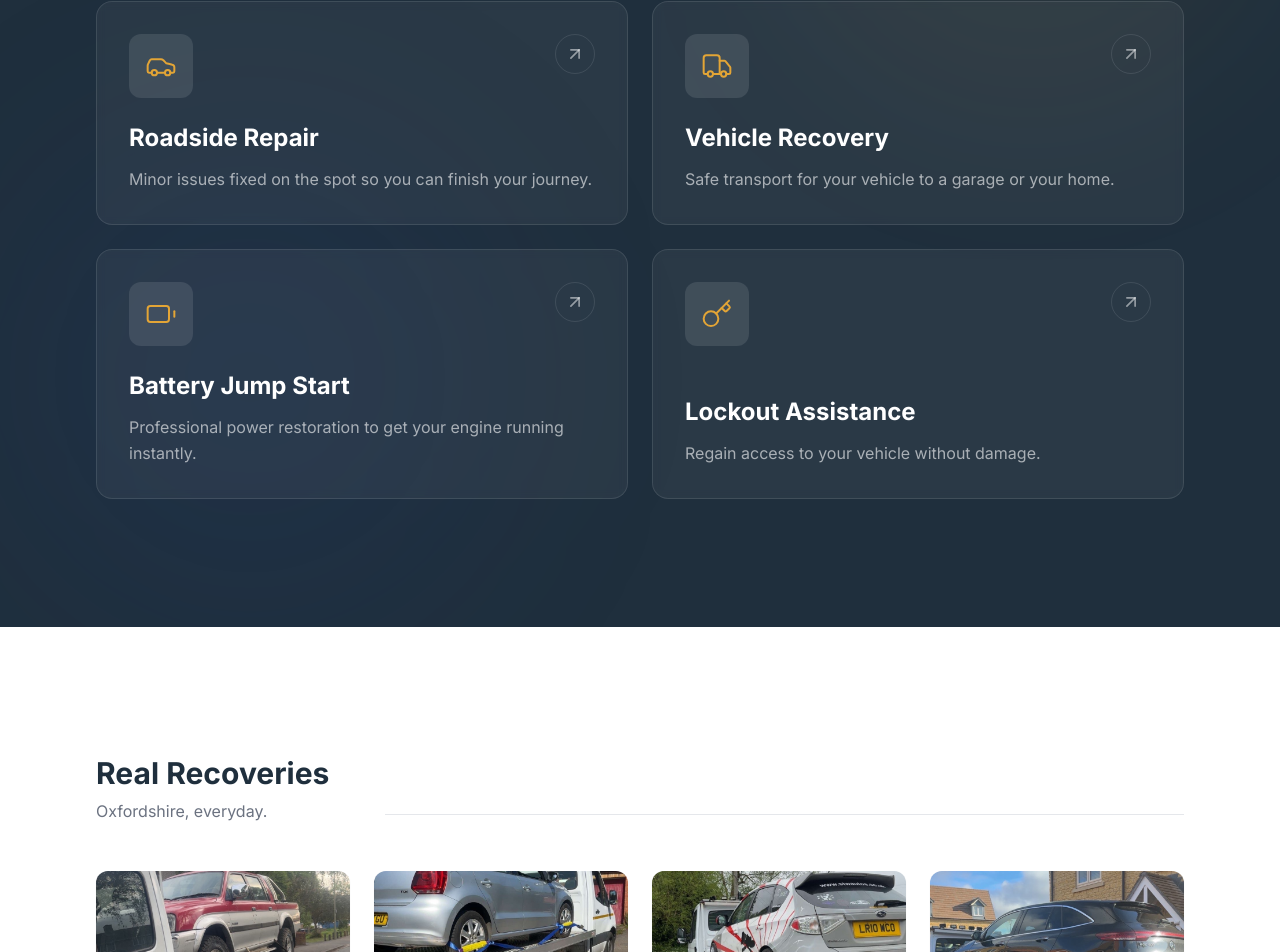
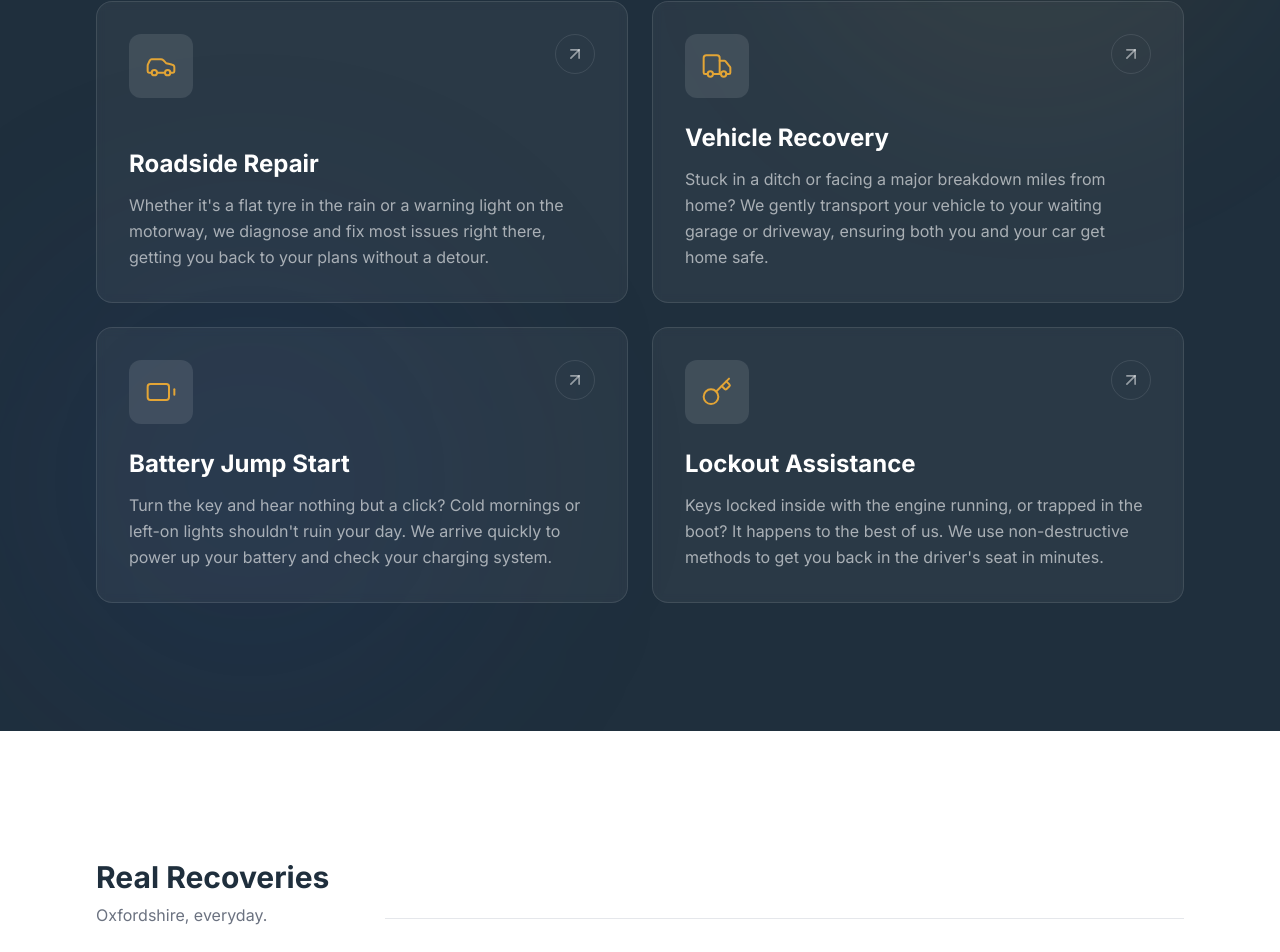
Before and after one commit to Godwinofd/oxfordo365recovery-website, a React (Vite) app: page / in a window 1280 px wide. Shown: the part 2578-3530 px from the top of the page. Built offline with nearby package versions, Linux system fonts and the light colour scheme.

Commit message:
docs: improve service descriptions in ServicesSection

```diff
--- a/components/ServicesSection.tsx
+++ b/components/ServicesSection.tsx
@@ -9,25 +9,25 @@ const ServicesSection: React.FC = () => {
     {
       id: 'breakdown',
       title: 'Roadside Repair',
-      description: 'Minor issues fixed on the spot so you can finish your journey.',
+      description: "Whether it's a flat tyre in the rain or a warning light on the motorway, we diagnose and fix most issues right there, getting you back to your plans without a detour.",
       icon: Car
     },
     {
       id: 'recovery',
       title: 'Vehicle Recovery',
-      description: 'Safe transport for your vehicle to a garage or your home.',
+      description: 'Stuck in a ditch or facing a major breakdown miles from home? We gently transport your vehicle to your waiting garage or driveway, ensuring both you and your car get home safe.',
       icon: Truck
     },
     {
       id: 'battery',
       title: 'Battery Jump Start',
-      description: 'Professional power restoration to get your engine running instantly.',
+      description: "Turn the key and hear nothing but a click? Cold mornings or left-on lights shouldn't ruin your day. We arrive quickly to power up your battery and check your charging system.",
       icon: Battery
     },
     {
       id: 'access',
       title: 'Lockout Assistance',
-      description: 'Regain access to your vehicle without damage.',
+      description: "Keys locked inside with the engine running, or trapped in the boot? It happens to the best of us. We use non-destructive methods to get you back in the driver's seat in minutes.",
       icon: Key
     }
   ];
```
Also changed, not shown: 1 other file (tests, documents, lock files or other folders).
